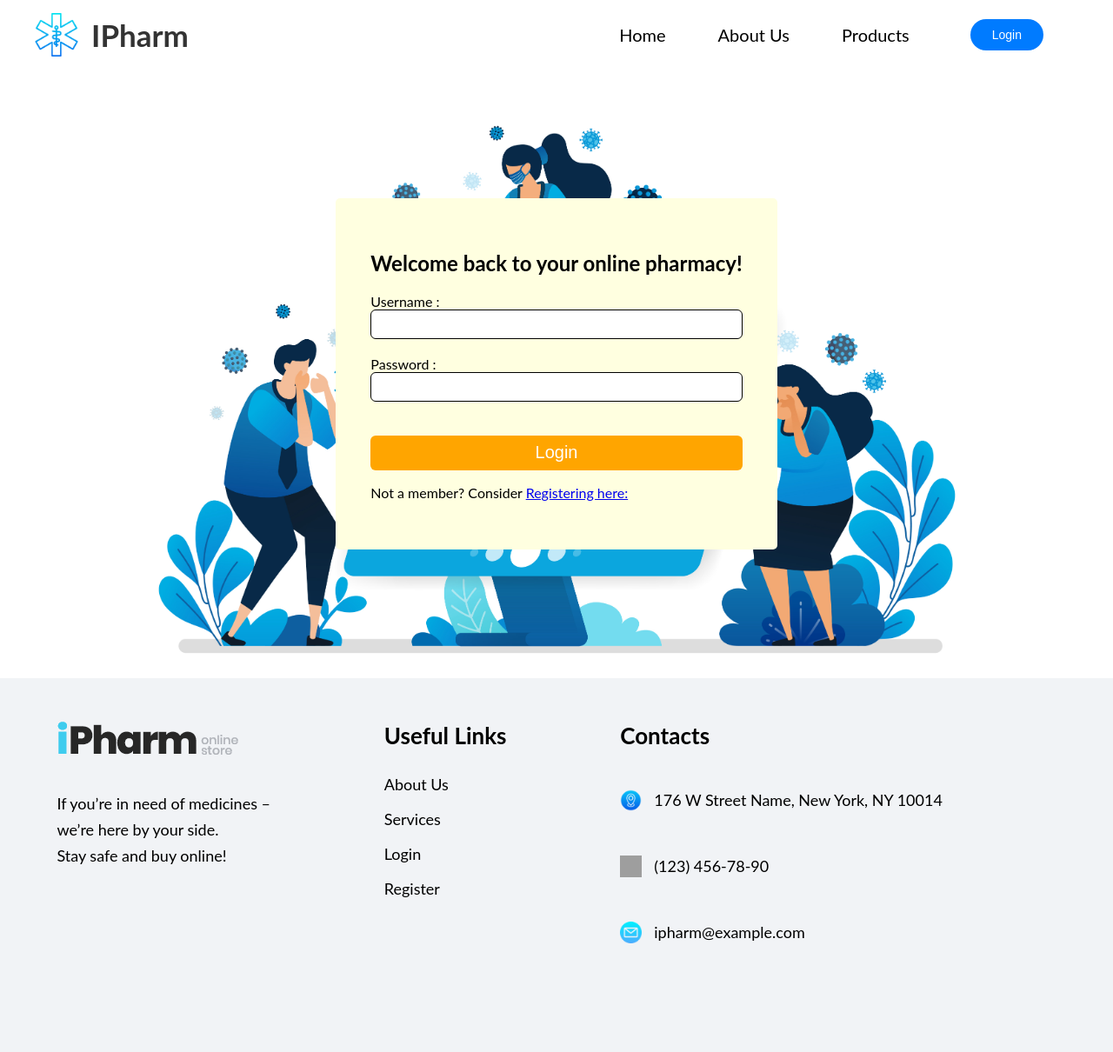
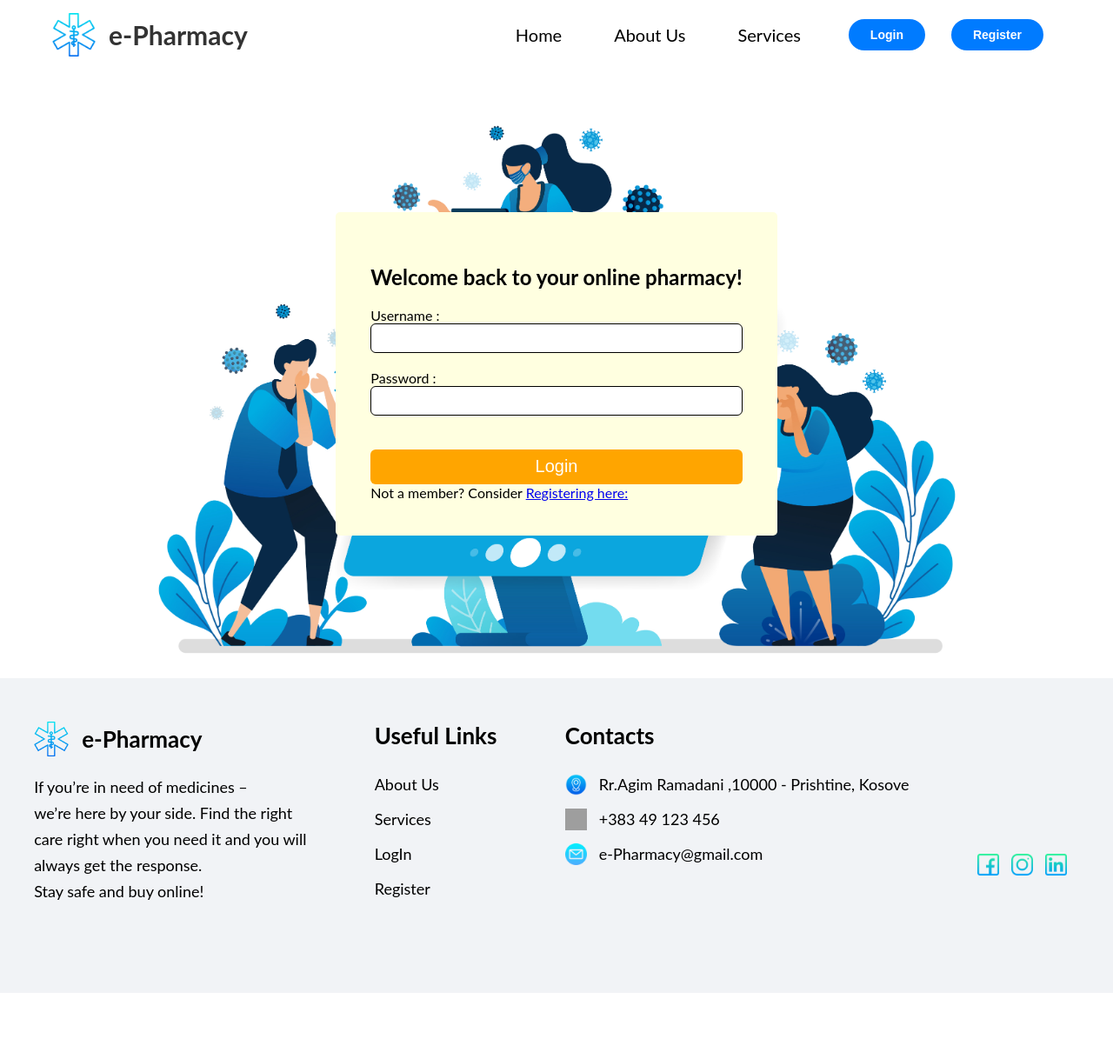
Before and after one commit to diella3/e-Pharmacy, a PHP site: page /login.html in a window 1280 px wide. Shown: the whole page at 87% size. After the commit the page ends 1142 px from the top, so only its background shows below. Run offline with PHP 8.4, Linux system fonts and the light colour scheme; grey boxes are pictures that could not be loaded.

Commit message:
some fixes

```diff
--- a/css/login.css
+++ b/css/login.css
@@ -2,6 +2,9 @@ body{
     margin: 0;
     padding: 0;
     font-family: 'Lato', sans-serif;
+}
+p{
+    margin: 0;
 }
 .header{
     margin-top: 15px;
@@ -18,7 +21,7 @@ body{
     align-items: center;
     display: flex;
     font-size: 20px;
-    padding-left: 40px;
+    padding-left: 60px;
 }
 .logo img{
     padding-right: 15px;
@@ -28,7 +31,7 @@ body{
 .logo h1{
     margin: 0;
     color:  #333333;
-    font-size: 35px;
+    font-size: 30px;
 }
 .navbar{
     align-items: center;
@@ -46,7 +49,22 @@ body{
     justify-content: space-between;
 }
 #logIn{
-    margin-left: 40px;
+    font-weight: bold;
+    margin-left: 25px;
+    color:#fff;
+    background-color: #007bff;
+    padding:10px 25px 10px 25px;
+    text-align: center;
+    font-size: 14px;
+    font-family: sans-serif;
+    text-decoration: none;
+    transition: all .4s ease-in-out ;
+    border-radius: 50px;
+    background-size: 200% auto;
+}
+#register{
+    font-weight: bold;
+    margin-left: 30px;
     color:#fff;
     background-color: #007bff;
     padding:10px 25px 10px 25px;
@@ -122,23 +140,42 @@ footer{
     font-size: 18px;
     line-height: 30px;
 }
+.first img{
+
+        padding-right: 15px;
+        width: 40px;
+        height: 40px;
+
+}
+#footerLogo{
+    align-items: center;
+    font-size: 26px;
+    display: flex;
+    flex-direction: row;
+}
+#footerLogo h4{
+
+    margin: 0;
+}
 .second h4{
     padding-bottom: 20px;
     font-size: 26px;
     margin: 0;
 }
-.second a{
-
-    font-size: 18px;
-    line-height: 40px;
-    text-decoration: none;
-    color: inherit;
-}
 .second{
     display: flex;
     flex-direction: column;
 }
+.second a{
+    color: inherit;
+    text-decoration: none;
+    cursor: pointer;
+    font-size: 18px;
+    line-height: 40px;
+}
+
 .contact{
+    cursor: pointer;
     display: flex;
     align-items: center;
 }
@@ -157,3 +194,15 @@ footer{
     font-size: 18px;
     line-height: 40px;
 }
+.fourth{
+    cursor: pointer;
+    align-self: flex-end;
+    display: flex;
+}
+.fourth img{
+    padding-bottom: 35px;
+   align-items: flex-end;
+    margin-right: 14px;
+    width: 25px;
+    height: 25px;
+}
--- a/login.html
+++ b/login.html
@@ -7,13 +7,14 @@
         <header class="header">
             <div class="logo">
                 <img src="./assets/pharmacyLogo.png" />
-                <h1>IPharm</h1>
+                <h1>e-Pharmacy</h1>
             </div>
             <div class="navbar">
-                <a>Home</a>
+                <a href="Home.html">Home</a>
                 <a href="aboutus.html">About Us</a>
-                <a>Products</a>
-                <a id="logIn" href="./login.html">Login</a>
+                <a href="services.html">Services</a>
+                <a id="logIn" href="login.html">Login</a>
+                <a id="register" href="register.html">Register</a>
             </div>
         </header>
 
@@ -27,40 +28,46 @@
                     <input type="password" name="password" id="password"/><br>
                     <input type="submit" value="Login" id="submit" onclick="return validate()"/>
                 </form>
-                <p>Not a member? Consider <a href="../register/register.html">Registering here:</a> </p>
+                <p>Not a member? Consider <a href="register.html">Registering here:</a> </p>
             </div>
         </div>
         <footer>
             <div class="first">
-                <img src="./assets/logoooo.png">
+                <div id="footerLogo">
+                    <img src="./assets/pharmacyLogo.png">
+                    <h4>e-Pharmacy</h4>
+                </div>
                 <p>If you’re in need of medicines –<br>
-                    we’re here by your side.<br>
-                    Stay safe and buy online!</p>
+                    we’re here by your side. Find the right <br>
+                    care right when you need it and you will<br>
+                    always get the response. <br>Stay safe and buy online!</p>
             </div>
             <div class="second">
                 <h4>Useful Links</h4>
-                <a href="../aboutus/aboutus.html">About Us</a>
-                <a href="#">Services</a>
-                <a href="../login/login.html">Login</a>
-                <a href="../register/register.html">Register</a>
+                <a href="aboutus.html">About Us</a>
+                <a href="services.html">Services</a>
+                <a href="login.html">LogIn</a>
+                <a href="register.html">Register</a>
             </div>
             <div class="third">
                 <h4>Contacts </h4>
                 <div class="contact">
                     <img src="./assets/location.png">
-                    <p>176 W Street Name, New York, NY 10014</p>
+                    <p>Rr.Agim Ramadani ,10000 - Prishtine, Kosove</p>
                 </div>
                 <div class="contact">
                     <img src="./assets/phone-call.png">
-                    <p>(123) 456-78-90</p>
+                    <p>+383 49 123 456</p>
                 </div>
                 <div class="contact">
                     <img src="./assets/email.png">
-                    <p>ipharm@example.com</p>
+                    <p>e-Pharmacy@gmail.com</p>
                 </div>
             </div>
             <div class="fourth">
-
+                <img src="./assets/facebook.png">
+                <img src="./assets/instagram.png">
+                <img src="./assets/linkedin.png">
             </div>
         </footer>
         <script src="./js/login.js"></script>
--- a/services.html
+++ b/services.html
@@ -17,8 +17,8 @@
                 <a href="Home.html">Home</a>
                 <a href="aboutus.html">About Us</a>
                 <a>Services</a>
-                <a id="logIn">LogIn</a>
-                <a id="register">Register</a>
+                <a id="logIn" href="login.html">LogIn</a>
+                <a id="register" href="register.html">Register</a>
             </div>
         </header>
 
```
Also changed, not shown: Home.html (+5 -5 lines), aboutus.html (+15 -4 lines), css/aboutus.css (+49 -17 lines), css/register.css (+59 -11 lines), register.html (+23 -15 lines), assets/chat.jpg, assets/chat2.jpg, assets/chat3.jpg.
